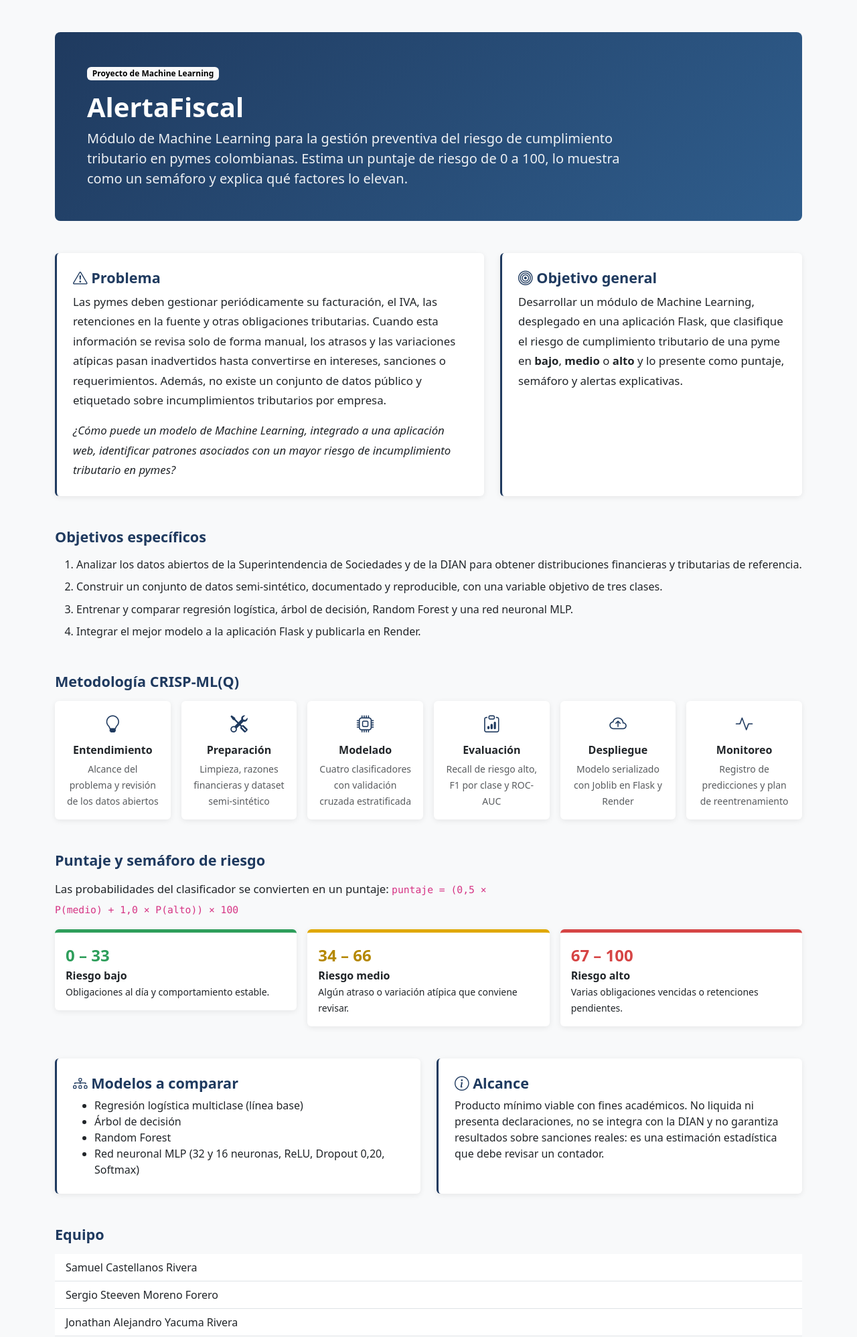
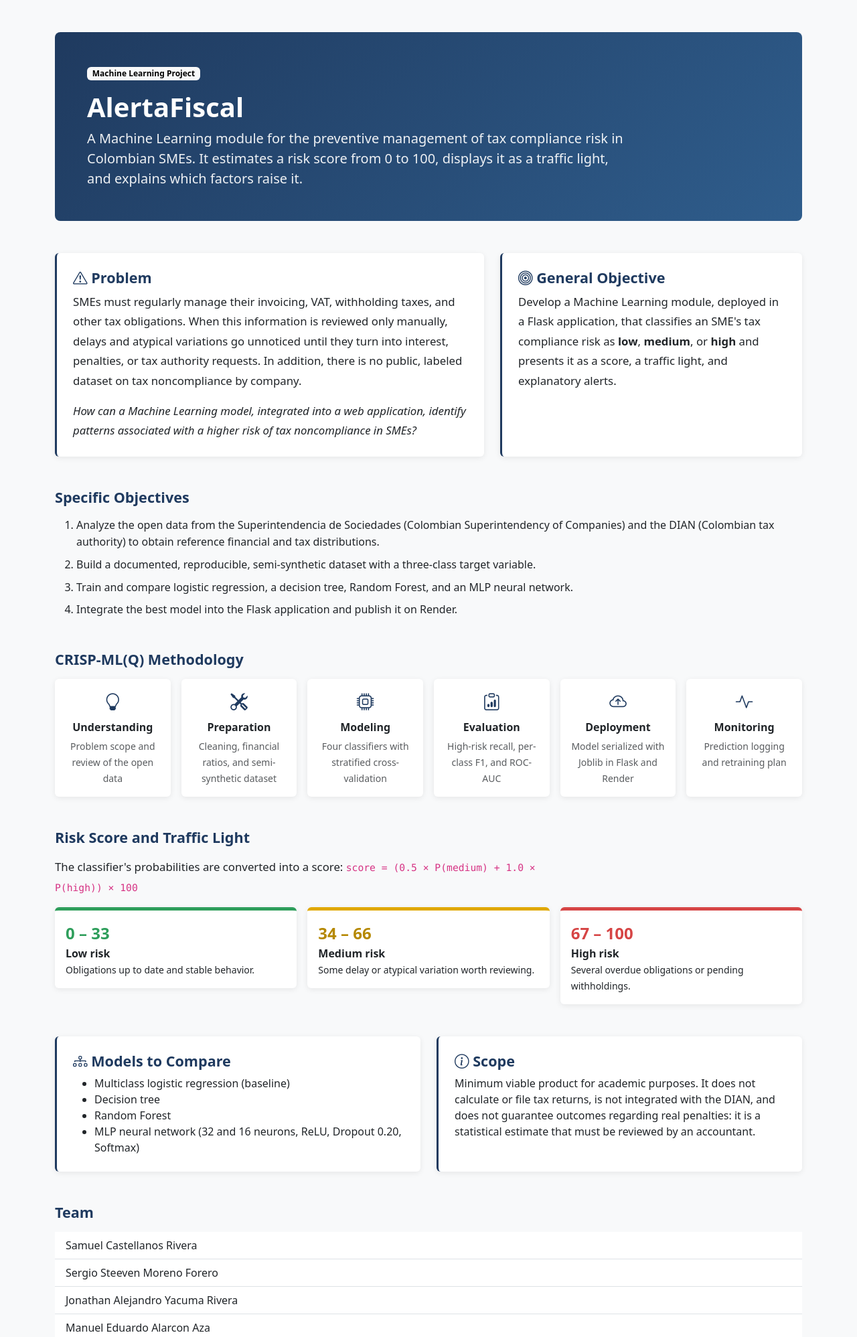
Before and after one commit to SergioMoreno12/AlertaFiscal, a Flask app: page / in a window 1280 px wide. Shown: the part 58-2055 px from the top of the page at 67% size. Run offline with Flask 3, Linux system fonts and the light colour scheme; some libraries are stand-ins or nearby versions.

Commit message:
Translate project description to English

```diff
--- a/templates/descripcion.html
+++ b/templates/descripcion.html
@@ -1,17 +1,17 @@
 {% extends "base.html" %}
 
-{% block title %}Descripción del proyecto - AlertaFiscal{% endblock %}
+{% block title %}Project Description - AlertaFiscal{% endblock %}
 
 {% block content %}
 <div class="project-page">
 
     <div class="hero p-5 mb-5 rounded-3">
-        <span class="badge text-bg-light mb-3">Proyecto de Machine Learning</span>
+        <span class="badge text-bg-light mb-3">Machine Learning Project</span>
         <h1 class="display-6 fw-bold">AlertaFiscal</h1>
         <p class="fs-5 mb-0 hero-text">
-            Módulo de Machine Learning para la gestión preventiva del riesgo de cumplimiento
-            tributario en pymes colombianas. Estima un puntaje de riesgo de 0 a 100, lo muestra
-            como un semáforo y explica qué factores lo elevan.
+            A Machine Learning module for the preventive management of tax compliance risk
+            in Colombian SMEs. It estimates a risk score from 0 to 100, displays it as a
+            traffic light, and explains which factors raise it.
         </p>
     </div>
 
@@ -19,17 +19,17 @@
         <div class="col-lg-7">
             <div class="card accent-card h-100">
                 <div class="card-body p-4">
-                    <h2><i class="bi bi-exclamation-triangle"></i> Problema</h2>
+                    <h2><i class="bi bi-exclamation-triangle"></i> Problem</h2>
                     <p class="lead-text">
-                        Las pymes deben gestionar periódicamente su facturación, el IVA, las retenciones
-                        en la fuente y otras obligaciones tributarias. Cuando esta información se revisa
-                        solo de forma manual, los atrasos y las variaciones atípicas pasan inadvertidos
-                        hasta convertirse en intereses, sanciones o requerimientos. Además, no existe un
-                        conjunto de datos público y etiquetado sobre incumplimientos tributarios por empresa.
+                        SMEs must regularly manage their invoicing, VAT, withholding taxes,
+                        and other tax obligations. When this information is reviewed only
+                        manually, delays and atypical variations go unnoticed until they
+                        turn into interest, penalties, or tax authority requests. In addition,
+                        there is no public, labeled dataset on tax noncompliance by company.
                     </p>
                     <p class="lead-text mb-0 fst-italic">
-                        ¿Cómo puede un modelo de Machine Learning, integrado a una aplicación web,
-                        identificar patrones asociados con un mayor riesgo de incumplimiento tributario en pymes?
+                        How can a Machine Learning model, integrated into a web application,
+                        identify patterns associated with a higher risk of tax noncompliance in SMEs?
                     </p>
                 </div>
             </div>
@@ -37,35 +37,35 @@
         <div class="col-lg-5">
             <div class="card accent-card h-100">
                 <div class="card-body p-4">
-                    <h2><i class="bi bi-bullseye"></i> Objetivo general</h2>
+                    <h2><i class="bi bi-bullseye"></i> General Objective</h2>
                     <p class="lead-text mb-0">
-                        Desarrollar un módulo de Machine Learning, desplegado en una aplicación Flask,
-                        que clasifique el riesgo de cumplimiento tributario de una pyme en
-                        <strong>bajo</strong>, <strong>medio</strong> o <strong>alto</strong> y lo presente
-                        como puntaje, semáforo y alertas explicativas.
+                        Develop a Machine Learning module, deployed in a Flask application,
+                        that classifies an SME's tax compliance risk as
+                        <strong>low</strong>, <strong>medium</strong>, or <strong>high</strong> and presents it
+                        as a score, a traffic light, and explanatory alerts.
                     </p>
                 </div>
             </div>
         </div>
     </div>
 
-    <h2 class="section-title">Objetivos específicos</h2>
+    <h2 class="section-title">Specific Objectives</h2>
     <ol class="objectives mb-5">
-        <li>Analizar los datos abiertos de la Superintendencia de Sociedades y de la DIAN para obtener distribuciones financieras y tributarias de referencia.</li>
-        <li>Construir un conjunto de datos semi-sintético, documentado y reproducible, con una variable objetivo de tres clases.</li>
-        <li>Entrenar y comparar regresión logística, árbol de decisión, Random Forest y una red neuronal MLP.</li>
-        <li>Integrar el mejor modelo a la aplicación Flask y publicarla en Render.</li>
+        <li>Analyze the open data from the Superintendencia de Sociedades (Colombian Superintendency of Companies) and the DIAN (Colombian tax authority) to obtain reference financial and tax distributions.</li>
+        <li>Build a documented, reproducible, semi-synthetic dataset with a three-class target variable.</li>
+        <li>Train and compare logistic regression, a decision tree, Random Forest, and an MLP neural network.</li>
+        <li>Integrate the best model into the Flask application and publish it on Render.</li>
     </ol>
 
-    <h2 class="section-title">Metodología CRISP-ML(Q)</h2>
+    <h2 class="section-title">CRISP-ML(Q) Methodology</h2>
     <div class="row g-3 mb-5 text-center">
         {% for paso in [
-            ('bi-lightbulb', 'Entendimiento', 'Alcance del problema y revisión de los datos abiertos'),
-            ('bi-tools', 'Preparación', 'Limpieza, razones financieras y dataset semi-sintético'),
-            ('bi-cpu', 'Modelado', 'Cuatro clasificadores con validación cruzada estratificada'),
-            ('bi-clipboard-data', 'Evaluación', 'Recall de riesgo alto, F1 por clase y ROC-AUC'),
-            ('bi-cloud-arrow-up', 'Despliegue', 'Modelo serializado con Joblib en Flask y Render'),
-            ('bi-activity', 'Monitoreo', 'Registro de predicciones y plan de reentrenamiento'),
+            ('bi-lightbulb', 'Understanding', 'Problem scope and review of the open data'),
+            ('bi-tools', 'Preparation', 'Cleaning, financial ratios, and semi-synthetic dataset'),
+            ('bi-cpu', 'Modeling', 'Four classifiers with stratified cross-validation'),
+            ('bi-clipboard-data', 'Evaluation', 'High-risk recall, per-class F1, and ROC-AUC'),
+            ('bi-cloud-arrow-up', 'Deployment', 'Model serialized with Joblib in Flask and Render'),
+            ('bi-activity', 'Monitoring', 'Prediction logging and retraining plan'),
         ] %}
         <div class="col-6 col-md-4 col-xl-2">
             <div class="card step-card h-100">
@@ -79,28 +79,28 @@
         {% endfor %}
     </div>
 
-    <h2 class="section-title">Puntaje y semáforo de riesgo</h2>
+    <h2 class="section-title">Risk Score and Traffic Light</h2>
     <p class="lead-text">
-        Las probabilidades del clasificador se convierten en un puntaje:
-        <code>puntaje = (0,5 × P(medio) + 1,0 × P(alto)) × 100</code>
+        The classifier's probabilities are converted into a score:
+        <code>score = (0.5 × P(medium) + 1.0 × P(high)) × 100</code>
     </p>
     <div class="row g-3 mb-5">
         <div class="col-md-4">
             <div class="card light-card light-green"><div class="card-body">
-                <div class="light-range">0 – 33</div><div class="fw-semibold">Riesgo bajo</div>
-                <small>Obligaciones al día y comportamiento estable.</small>
+                <div class="light-range">0 – 33</div><div class="fw-semibold">Low risk</div>
+                <small>Obligations up to date and stable behavior.</small>
             </div></div>
         </div>
         <div class="col-md-4">
             <div class="card light-card light-yellow"><div class="card-body">
-                <div class="light-range">34 – 66</div><div class="fw-semibold">Riesgo medio</div>
-                <small>Algún atraso o variación atípica que conviene revisar.</small>
+                <div class="light-range">34 – 66</div><div class="fw-semibold">Medium risk</div>
+                <small>Some delay or atypical variation worth reviewing.</small>
             </div></div>
         </div>
         <div class="col-md-4">
             <div class="card light-card light-red"><div class="card-body">
-                <div class="light-range">67 – 100</div><div class="fw-semibold">Riesgo alto</div>
-                <small>Varias obligaciones vencidas o retenciones pendientes.</small>
+                <div class="light-range">67 – 100</div><div class="fw-semibold">High risk</div>
+                <small>Several overdue obligations or pending withholdings.</small>
             </div></div>
         </div>
     </div>
@@ -109,12 +109,12 @@
         <div class="col-md-6">
             <div class="card accent-card h-100">
                 <div class="card-body p-4">
-                    <h2><i class="bi bi-diagram-3"></i> Modelos a comparar</h2>
+                    <h2><i class="bi bi-diagram-3"></i> Models to Compare</h2>
                     <ul class="mb-0">
-                        <li>Regresión logística multiclase (línea base)</li>
-                        <li>Árbol de decisión</li>
+                        <li>Multiclass logistic regression (baseline)</li>
+                        <li>Decision tree</li>
                         <li>Random Forest</li>
-                        <li>Red neuronal MLP (32 y 16 neuronas, ReLU, Dropout 0,20, Softmax)</li>
+                        <li>MLP neural network (32 and 16 neurons, ReLU, Dropout 0.20, Softmax)</li>
                     </ul>
                 </div>
             </div>
@@ -122,18 +122,19 @@
         <div class="col-md-6">
             <div class="card accent-card h-100">
                 <div class="card-body p-4">
-                    <h2><i class="bi bi-info-circle"></i> Alcance</h2>
+                    <h2><i class="bi bi-info-circle"></i> Scope</h2>
                     <p class="mb-0">
-                        Producto mínimo viable con fines académicos. No liquida ni presenta declaraciones,
-                        no se integra con la DIAN y no garantiza resultados sobre sanciones reales: es una
-                        estimación estadística que debe revisar un contador.
+                        Minimum viable product for academic purposes. It does not calculate or file
+                        tax returns, is not integrated with the DIAN, and does not guarantee outcomes
+                        regarding real penalties: it is a statistical estimate that must be reviewed
+                        by an accountant.
                     </p>
                 </div>
             </div>
         </div>
     </div>
 
-    <h2 class="section-title mt-5">Equipo</h2>
+    <h2 class="section-title mt-5">Team</h2>
     <ul class="list-group list-group-flush">
         <li class="list-group-item">Samuel Castellanos Rivera</li>
         <li class="list-group-item">Sergio Steeven Moreno Forero</li>
```
